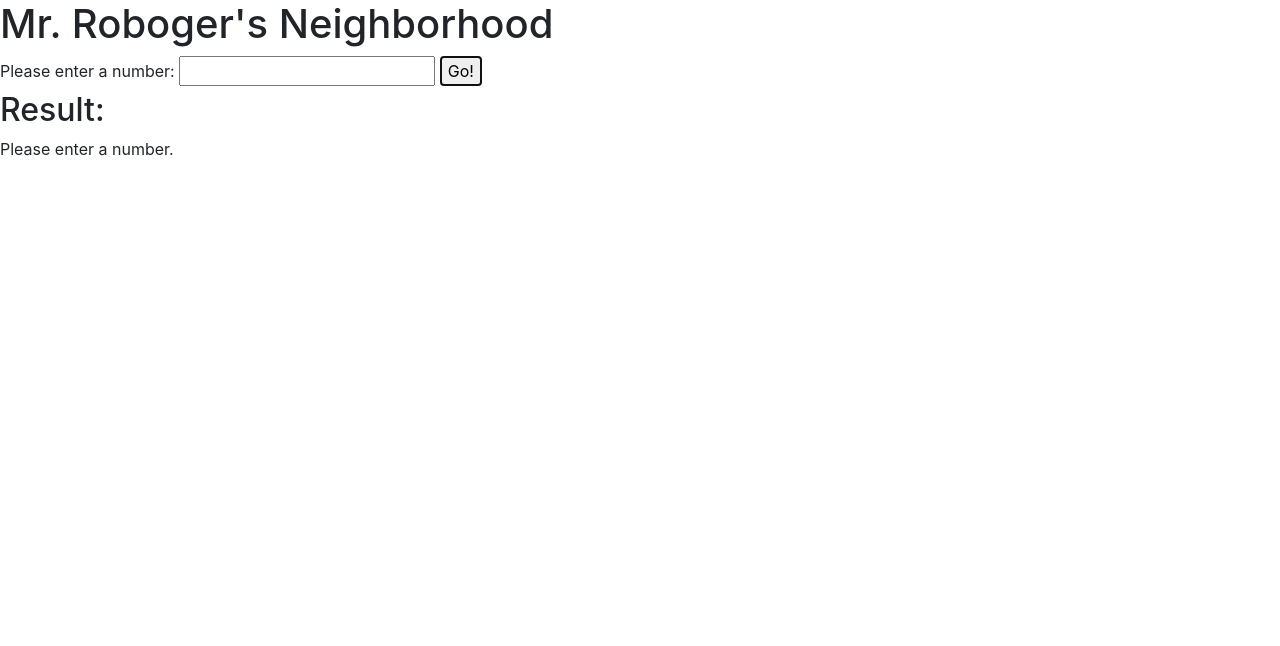
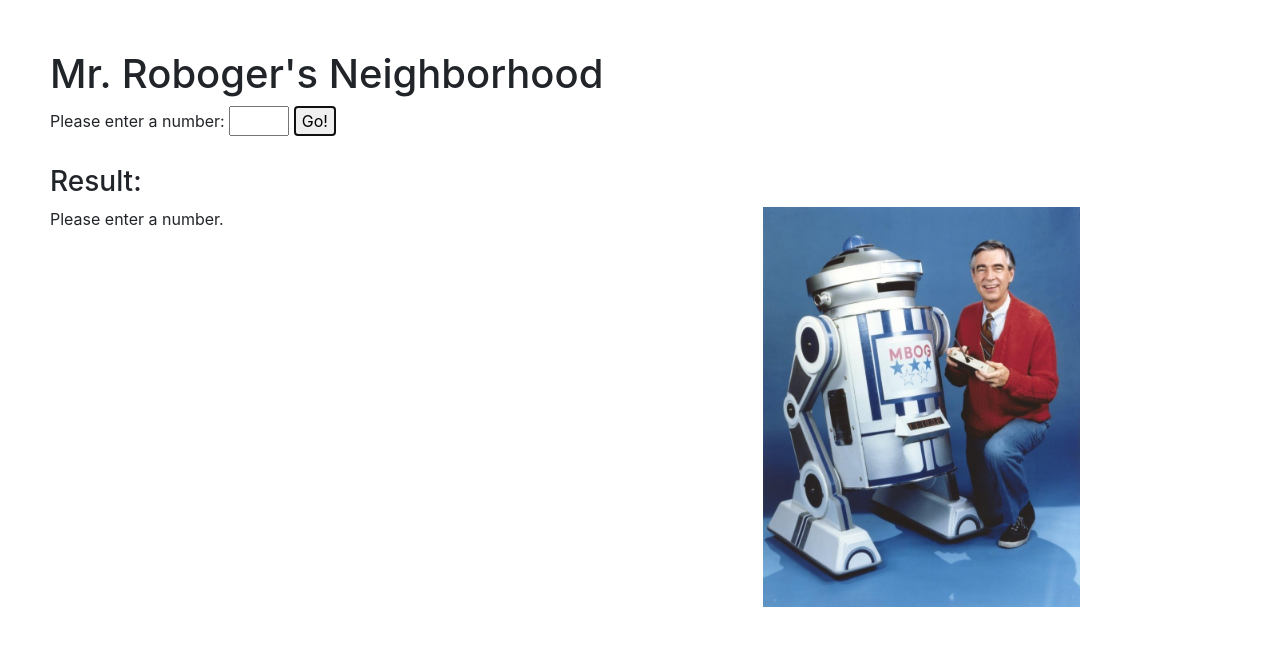
Before and after one commit to Mikerophonic/Mr-Robogers-Neighborhood, a plain HTML site: page index.html in a window 1280 px wide. Both pictures are taken after a click on the button "Go!". Drawn offline with nearby package versions, Linux system fonts and the light colour scheme.

Commit message:
add robot img

```diff
--- a/css/styles.css
+++ b/css/styles.css
@@ -0,0 +1,13 @@
+body {
+    margin: 50px;
+}
+
+img {
+    float: right;
+    height: 400px;
+    margin-right:150px;
+}
+
+.hidden {
+    display: none
+}
--- a/index.html
+++ b/index.html
@@ -11,9 +11,11 @@
 <body>
     <h1>Mr. Roboger's Neighborhood</h1>
     <label>Please enter a number:</label>
-    <input type="text">
+    <input type="text" style="width: 60px" maxlength="5" >
     <button type="button">Go!</button>
-    <h2>Result:</h2>
+    <br>
+    <br>
+    <h3>Result:</h3><img src="images/robogers.jpg" class="hidden">
     <div id="result"></div>
 
 </body>
--- a/js/scripts.js
+++ b/js/scripts.js
@@ -41,10 +41,13 @@ function beepBoop(input) {
 }
 
 window.onload = function() {
+
     const input = document.querySelector("input").value;
     const button = document.querySelector("button");
     const resultDiv = document.getElementById("result");
+    const img = document.querySelector("img");
     button.onclick = function() {
         resultDiv.innerHTML = beepBoop(input);
+        img.removeAttribute("class")
     }
 }
```
Also changed, not shown: images/robogers.jpg (added).
